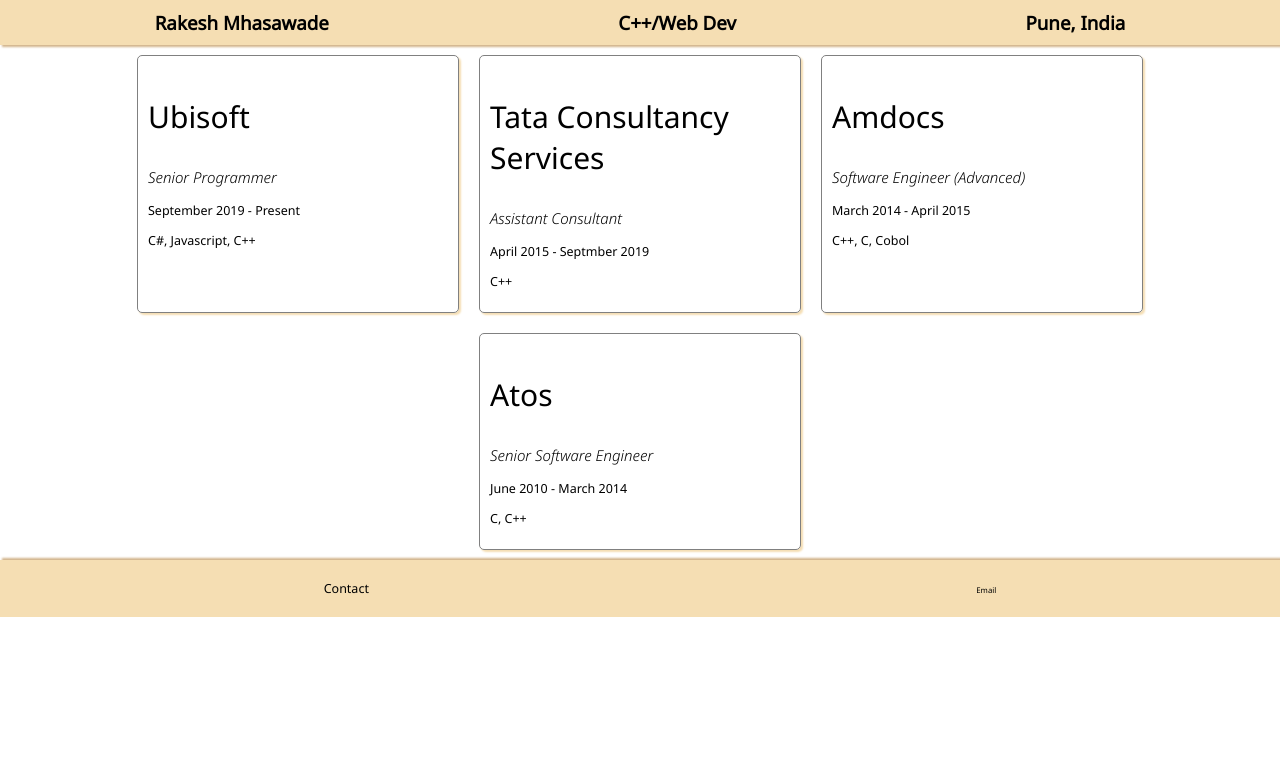
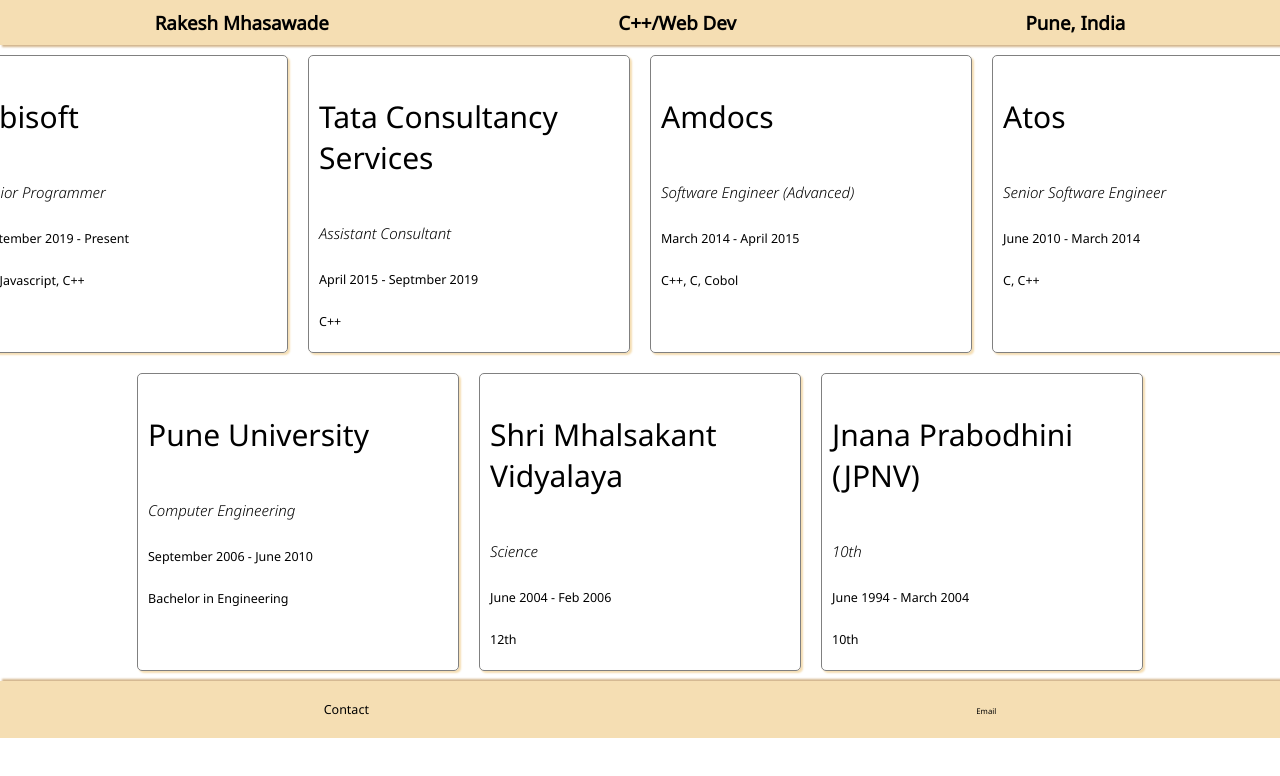
Before and after one commit to rakesh-m/my-profile, a React (Create React App) app: page / in a window 1280 px wide. Shown: the top 776 px of the page. Built offline with nearby package versions, Linux system fonts and the light colour scheme.

Commit message:
Added education details + styling

```diff
--- a/src/App.css
+++ b/src/App.css
@@ -28,17 +28,21 @@ header div {
 .jobCards {
   display: flex;
   justify-content: center;
-  flex-wrap: wrap;
+  overflow-x: auto;
+  flex-wrap: nowrap;
 }
 
 .job--card {
-  flex-basis: 300px;
+  /* flex-basis: 300px; */
   font-size: 2rem;
   padding: 10px;
   margin: 10px;
   border: 1px solid grey;
   border-radius: 5px;
   box-shadow: 2px 2px 2px wheat;
+  display: flex;
+  flex-direction: column;
+  flex: 0 0 300px;
 }
 
 .company {
--- a/src/App.js
+++ b/src/App.js
@@ -1,6 +1,7 @@
 import './App.css';
 import JobCard from './JobCard';
 import jobData from './jobData'
+import eduData from './eduData'
 import './linkedin.svg'
 
 export default function App() {
@@ -15,6 +16,16 @@ export default function App() {
       />
   )})
 
+  const eduCards = eduData.map(eduData => {
+    return (
+      <JobCard
+        company={eduData.company}
+        role={eduData.role}
+        duration={eduData.duration}
+        tech={eduData.tech}
+      />
+  )})
+
   return (
     <div className="App">
       <header>
@@ -24,6 +35,9 @@ export default function App() {
       </header>
       <div className='jobCards'>
         {jobCards}
+      </div>
+      <div className='jobCards'>
+        {eduCards}
       </div>
       <footer>
         <div>Contact</div>
--- /dev/null
+++ b/src/eduData.js
@@ -0,0 +1,22 @@
+const eduData = [
+    {
+        company: 'Pune University',
+        role: 'Computer Engineering',
+        duration: 'September 2006 - June 2010',
+        tech: 'Bachelor in Engineering'
+    },
+    {
+        company: 'Shri Mhalsakant Vidyalaya',
+        role: 'Science',
+        duration: 'June 2004 - Feb 2006',
+        tech: '12th'
+    },
+    {
+        company: 'Jnana Prabodhini (JPNV)',
+        role: '10th',
+        duration: 'June 1994 - March 2004',
+        tech: '10th'
+    }
+]
+
+export default eduData
```
